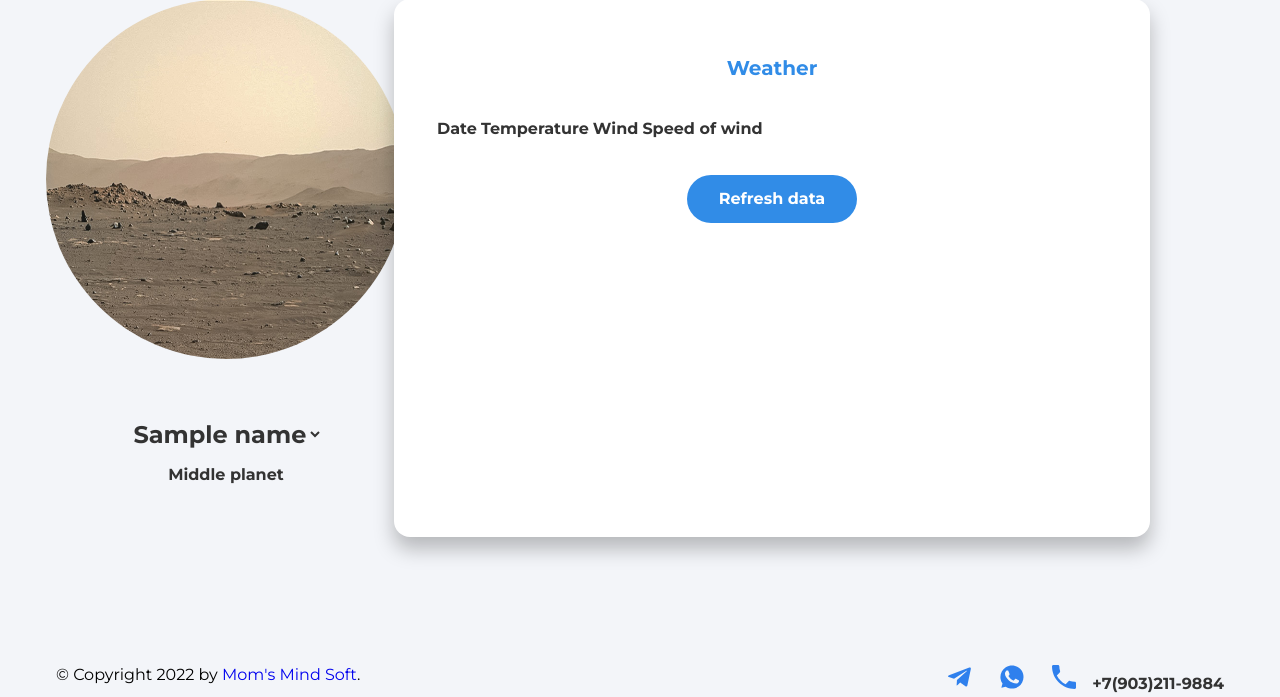
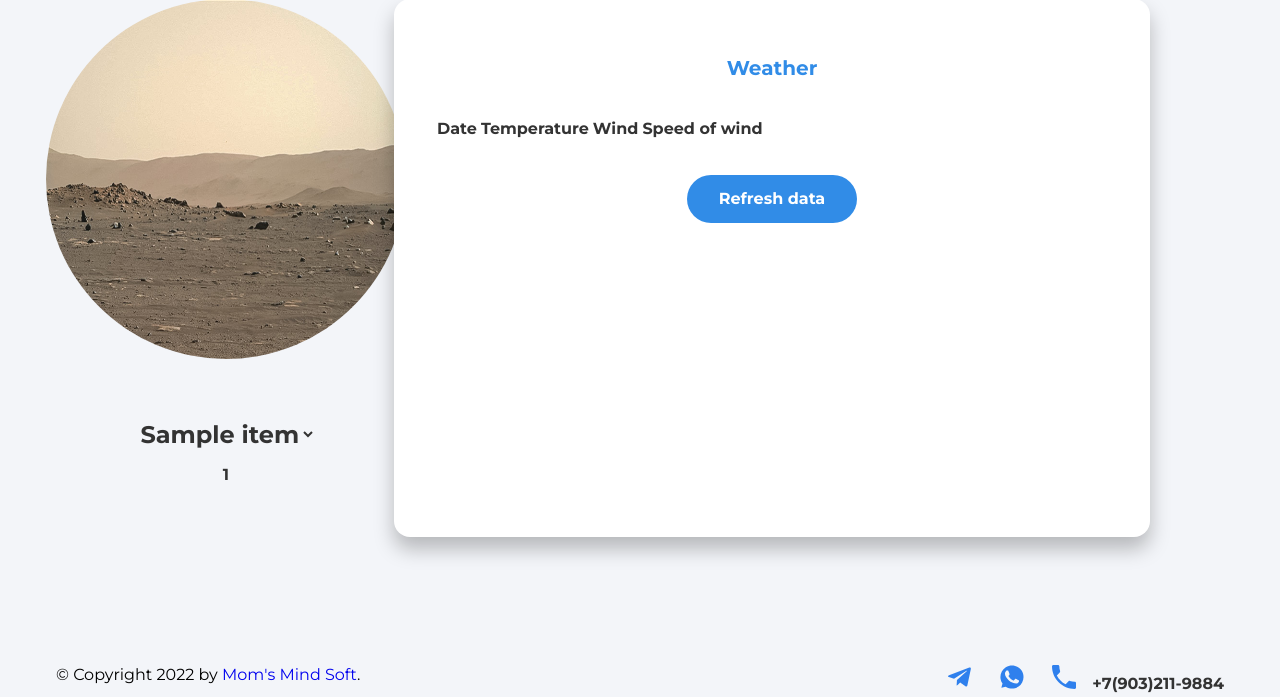
Before and after one commit to starostinanatalie/devops_diploma, a Flask app: template frontend/app_frontend/templates/index.html in a window 1280 px wide. Shown: the part 165-862 px from the top of the page. Run offline with Flask 2, Linux system fonts and the light colour scheme; the template is opened without the code that fills it: most values are stand-ins (such as "Sample title", 1, 10 or a date in 2020); lists and menus that the app fills with data are empty; some libraries are stand-ins or nearby versions.

Commit message:
04January2023

```diff
--- a/frontend/app_frontend/static/css/styles.css
+++ b/frontend/app_frontend/static/css/styles.css
@@ -130,6 +130,15 @@ h2 {
     margin-top: 36px;
     margin-bottom: 36px;
     text-align: center;
+    font-family: Montserrat;
+    font-style: normal;
+    font-weight: bold;
+    font-size: 24px;
+    line-height: 24px;
+    color: #333333;
+    border: none;
+    text-decoration: none;
+    background-color: #F3F5F9;
 }
 .weather-table {
     background-color: #FFFFFF;
--- a/frontend/app_frontend/templates/index.html
+++ b/frontend/app_frontend/templates/index.html
@@ -27,12 +27,15 @@
             <img class="planet-photo" src="{{ url_for('static', filename='img/00.JPG') }}" alt="My photo">
 
             <div class="planet-description">
+
                 <select name="planet" size="1" class="select-planet">
-                    <option selected value="s1">{{ planet.name[0] }}</option>
-                    <option value="s2">Alderaan</option>
-                    <option value="s3">Coruscant</option>
+                    <option selected value="0">{{ planets[0].name }}</option>
+                    {% for item in planets %}
+                    <option value="{{ item.index }}">{{ item.name }}</option>
+                    {% endfor %}
                 </select>
-                <h2>Middle planet</h2>
+                <h2>{{ planets[0].size }}</h2>
+
             </div>
 
         </section>
```
Also changed, not shown: frontend/app_frontend/routes.py (+5 -4 lines).
